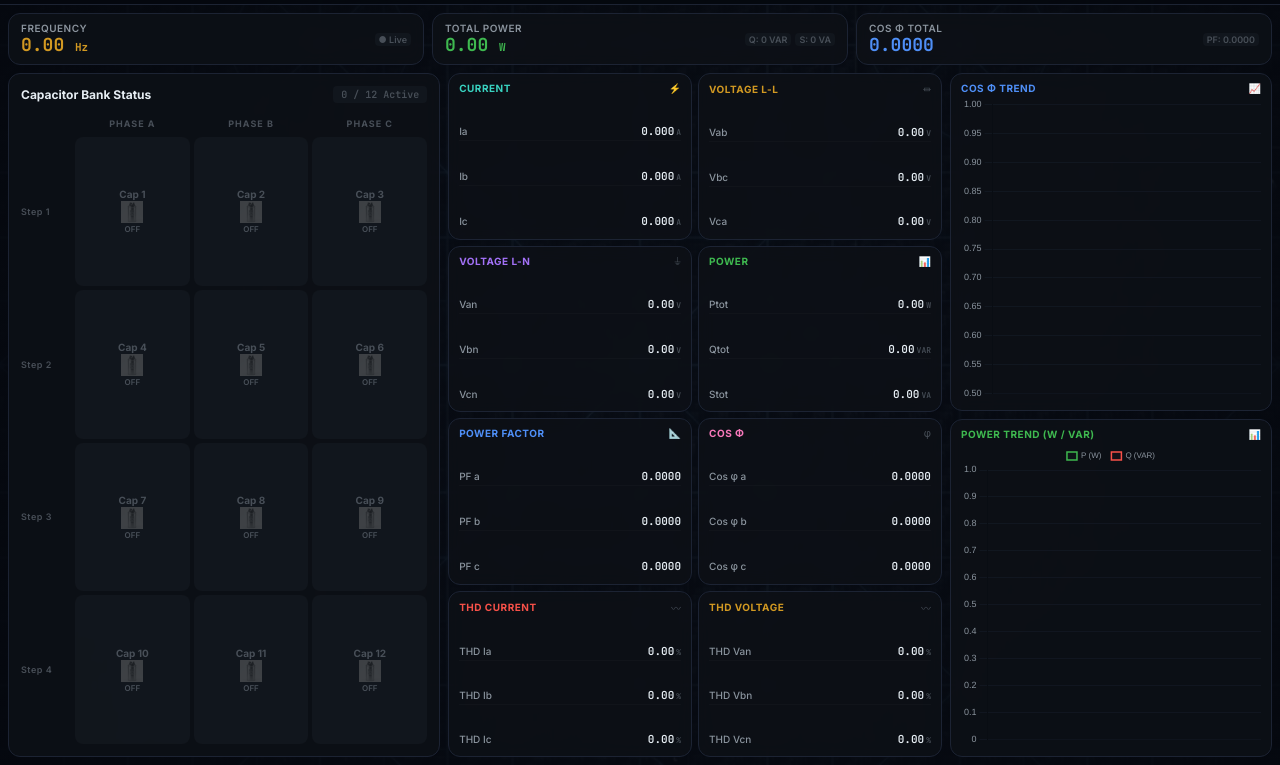
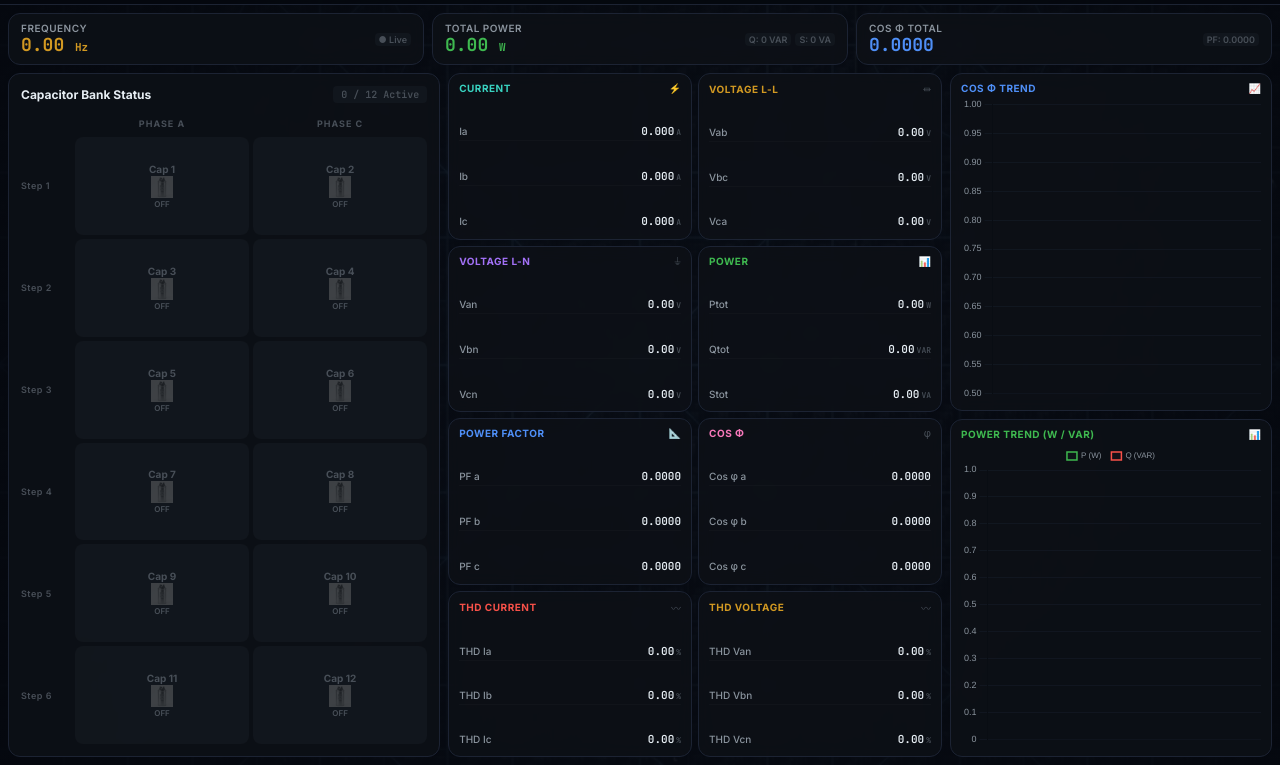
Before and after one commit to Praja04/pm5350, a website: page public/index.html in a window 1280 px wide. Shown: the part 35-800 px from the top of the page. Drawn offline with nearby package versions, Linux system fonts and the light colour scheme; no server answers.

Commit message:
Update dashboard layout and ESP32 pin configuration for 6 steps alternating Phase A and C

```diff
--- a/public/index.html
+++ b/public/index.html
@@ -228,8 +228,8 @@
       flex: 1;
       min-height: 0;
       display: grid;
-      grid-template-columns: 50px repeat(3, 1fr);
-      grid-template-rows: 20px repeat(4, 1fr);
+      grid-template-columns: 50px 1fr 1fr;
+      grid-template-rows: 20px repeat(6, 1fr);
       gap: 4px;
     }
 
@@ -443,26 +443,29 @@
           <div class="cap-grid">
             <div></div>
             <div class="cap-col-header">Phase A</div>
-            <div class="cap-col-header">Phase B</div>
             <div class="cap-col-header">Phase C</div>
 
             <div class="cap-row-label">Step 1</div>
             <div class="cap-item" id="cap1"><div class="c-name">Cap 1</div><img src="/images/capacitor.png" class="cap-img" /><div class="c-state">OFF</div><div class="c-val">—</div></div>
             <div class="cap-item" id="cap2"><div class="c-name">Cap 2</div><img src="/images/capacitor.png" class="cap-img" /><div class="c-state">OFF</div><div class="c-val">—</div></div>
-            <div class="cap-item" id="cap3"><div class="c-name">Cap 3</div><img src="/images/capacitor.png" class="cap-img" /><div class="c-state">OFF</div><div class="c-val">—</div></div>
 
             <div class="cap-row-label">Step 2</div>
+            <div class="cap-item" id="cap3"><div class="c-name">Cap 3</div><img src="/images/capacitor.png" class="cap-img" /><div class="c-state">OFF</div><div class="c-val">—</div></div>
             <div class="cap-item" id="cap4"><div class="c-name">Cap 4</div><img src="/images/capacitor.png" class="cap-img" /><div class="c-state">OFF</div><div class="c-val">—</div></div>
+
+            <div class="cap-row-label">Step 3</div>
             <div class="cap-item" id="cap5"><div class="c-name">Cap 5</div><img src="/images/capacitor.png" class="cap-img" /><div class="c-state">OFF</div><div class="c-val">—</div></div>
             <div class="cap-item" id="cap6"><div class="c-name">Cap 6</div><img src="/images/capacitor.png" class="cap-img" /><div class="c-state">OFF</div><div class="c-val">—</div></div>
 
-            <div class="cap-row-label">Step 3</div>
+            <div class="cap-row-label">Step 4</div>
             <div class="cap-item" id="cap7"><div class="c-name">Cap 7</div><img src="/images/capacitor.png" class="cap-img" /><div class="c-state">OFF</div><div class="c-val">—</div></div>
             <div class="cap-item" id="cap8"><div class="c-name">Cap 8</div><img src="/images/capacitor.png" class="cap-img" /><div class="c-state">OFF</div><div class="c-val">—</div></div>
+
+            <div class="cap-row-label">Step 5</div>
             <div class="cap-item" id="cap9"><div class="c-name">Cap 9</div><img src="/images/capacitor.png" class="cap-img" /><div class="c-state">OFF</div><div class="c-val">—</div></div>
+            <div class="cap-item" id="cap10"><div class="c-name">Cap 10</div><img src="/images/capacitor.png" class="cap-img" /><div class="c-state">OFF</div><div class="c-val">—</div></div>
 
-            <div class="cap-row-label">Step 4</div>
-            <div class="cap-item" id="cap10"><div class="c-name">Cap 10</div><img src="/images/capacitor.png" class="cap-img" /><div class="c-state">OFF</div><div class="c-val">—</div></div>
+            <div class="cap-row-label">Step 6</div>
             <div class="cap-item" id="cap11"><div class="c-name">Cap 11</div><img src="/images/capacitor.png" class="cap-img" /><div class="c-state">OFF</div><div class="c-val">—</div></div>
             <div class="cap-item" id="cap12"><div class="c-name">Cap 12</div><img src="/images/capacitor.png" class="cap-img" /><div class="c-state">OFF</div><div class="c-val">—</div></div>
           </div>
```
